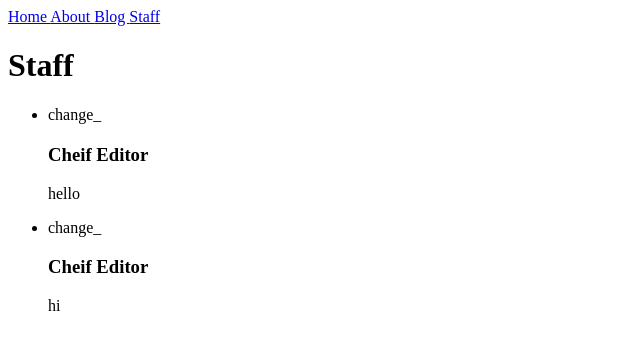
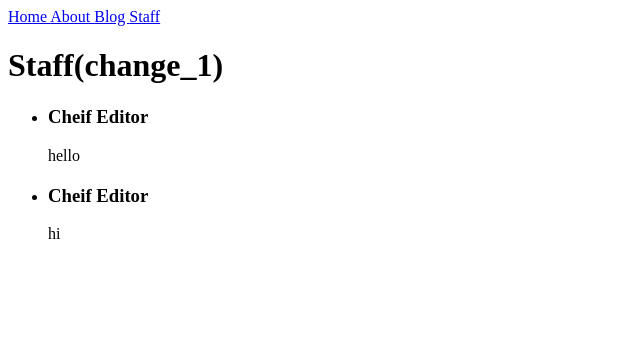
Before and after one commit to unsolvedproblem/unsolvedproblem.github.io, a Jekyll site: the page built from staff.html, in a window 1280 px wide. Shown: the top 350 px of the page, without its empty margins (0-640 px from the left). Built offline with Jekyll 4.4.1, drawn with Linux system fonts in a browser that asks for light colours.

Commit message:
Update staff.html

```diff
--- a/staff.html
+++ b/staff.html
@@ -2,12 +2,10 @@
 layout: default
 title: Staff
 ---
-<h1>Staff</h1>
-
+<h1>Staff(change_1)</h1>
 <ul>
   {% for author in site.authors %}
     <li>
-      change_
       <h2><a href="{{ site.author.url }}">{{ site.author.name }}</a></h2>
       <h3>{{ author.position }}</h3>
       <p>{{ author.content | markdownify }}</p>
```
